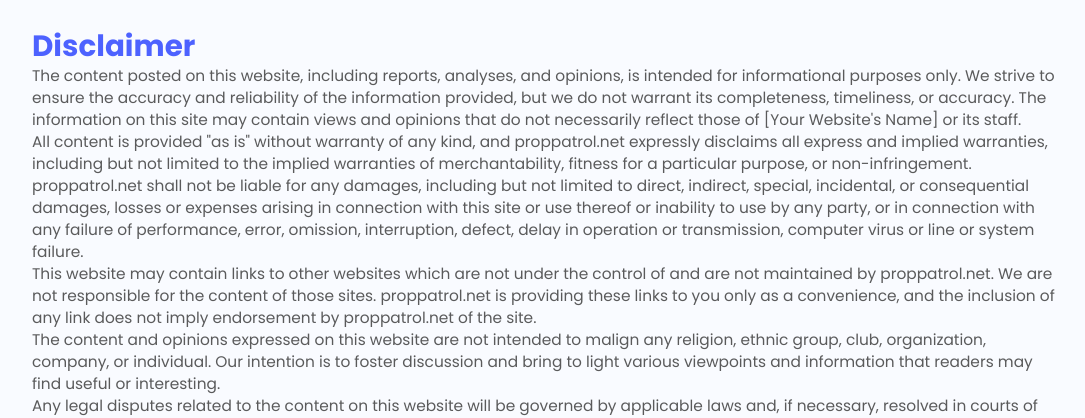
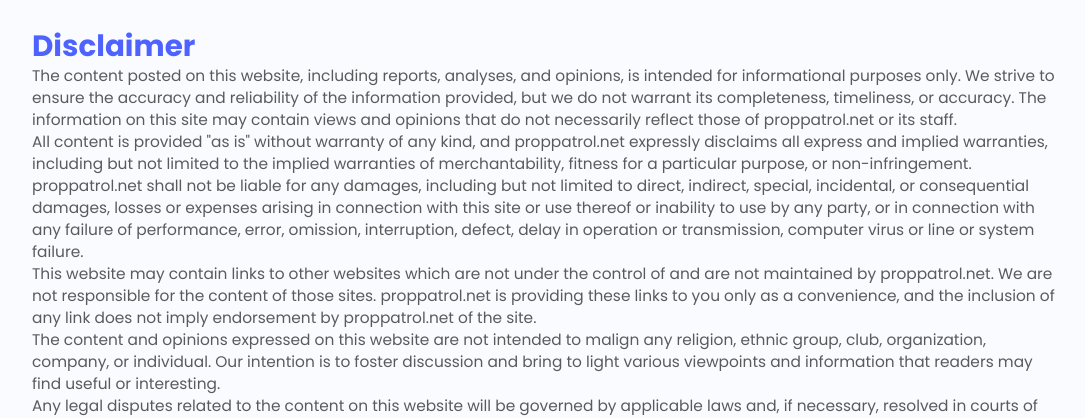
Before and after one commit to Mohamed-004/webdevtrading, a Flask app: page /terms-of-service in a window 1280 px wide. Shown: the part 1825-2243 px from the top of the page, without its empty margins (96-1181 px from the left). Run offline with Flask 3, Linux system fonts and the light colour scheme; some libraries are stand-ins or nearby versions.

Commit message:
fixed disclaimer in terms of service

```diff
--- a/templates/terms-of-service.html
+++ b/templates/terms-of-service.html
@@ -52,7 +52,7 @@
 
     <section>
         <h2>Disclaimer</h2>
-            <p> The content posted on this website, including reports, analyses, and opinions, is intended for informational purposes only. We strive to ensure the accuracy and reliability of the information provided, but we do not warrant its completeness, timeliness, or accuracy. The information on this site may contain views and opinions that do not necessarily reflect those of [Your Website's Name] or its staff. </p>
+            <p> The content posted on this website, including reports, analyses, and opinions, is intended for informational purposes only. We strive to ensure the accuracy and reliability of the information provided, but we do not warrant its completeness, timeliness, or accuracy. The information on this site may contain views and opinions that do not necessarily reflect those of proppatrol.net or its staff. </p>
 </section>
 
 <section>
```
